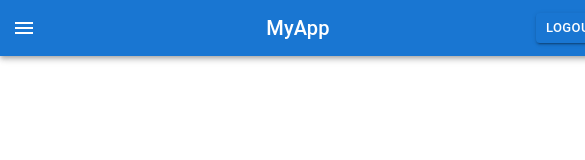
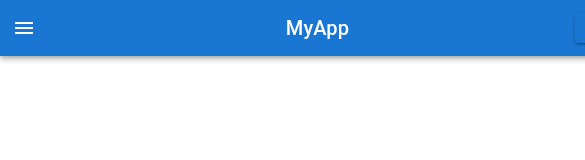
Before and after one commit to rav39439/TodoAssignment, a React (Create React App) app: page / in a window 390 px wide. Shown: the top 160 px of the page, 585 px wide, since content can reach past the window. Built offline with nearby package versions, Linux system fonts and the light colour scheme.

Commit message:
navbar ui change

```diff
--- a/src/components/Navbar/Navbar.jsx
+++ b/src/components/Navbar/Navbar.jsx
@@ -111,7 +111,7 @@ const Navbar = (props) => {
     }
   return (
     <AppBar position="static" sx={{
-      width: isMobile ? "160%" : isTablet ? "135%" : isLargeScreen ? "100%" : "100%",
+      width: isMobile ? "170%" : isTablet ? "135%" : isLargeScreen ? "100%" : "100%",
       margin: "0 auto",
     }}>
       <Toolbar>
```
